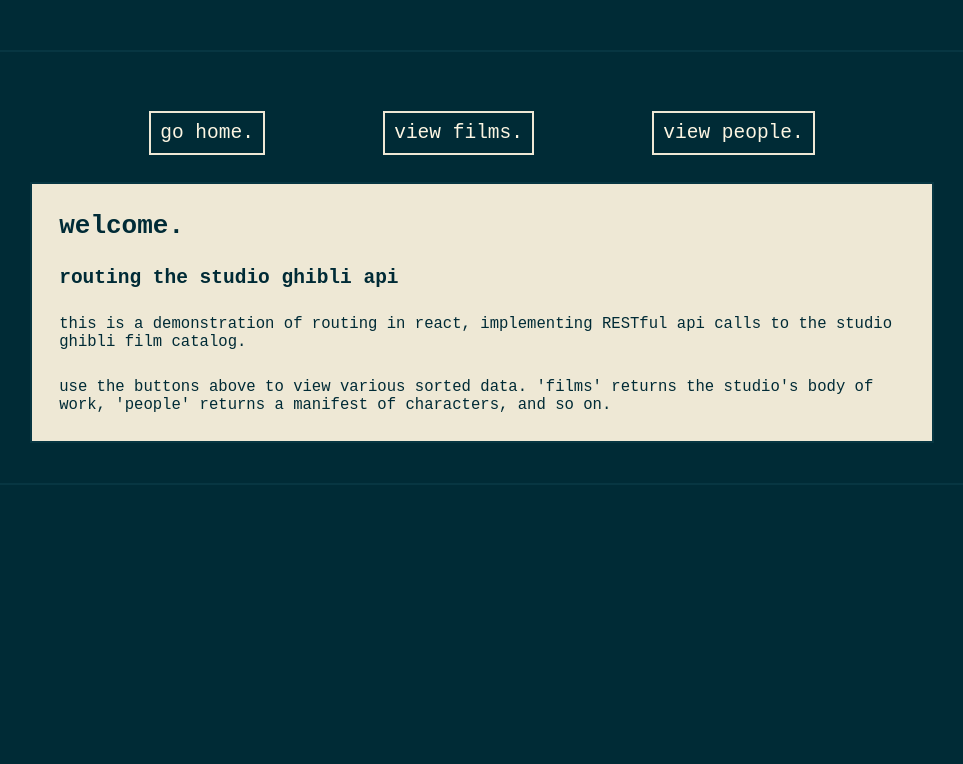
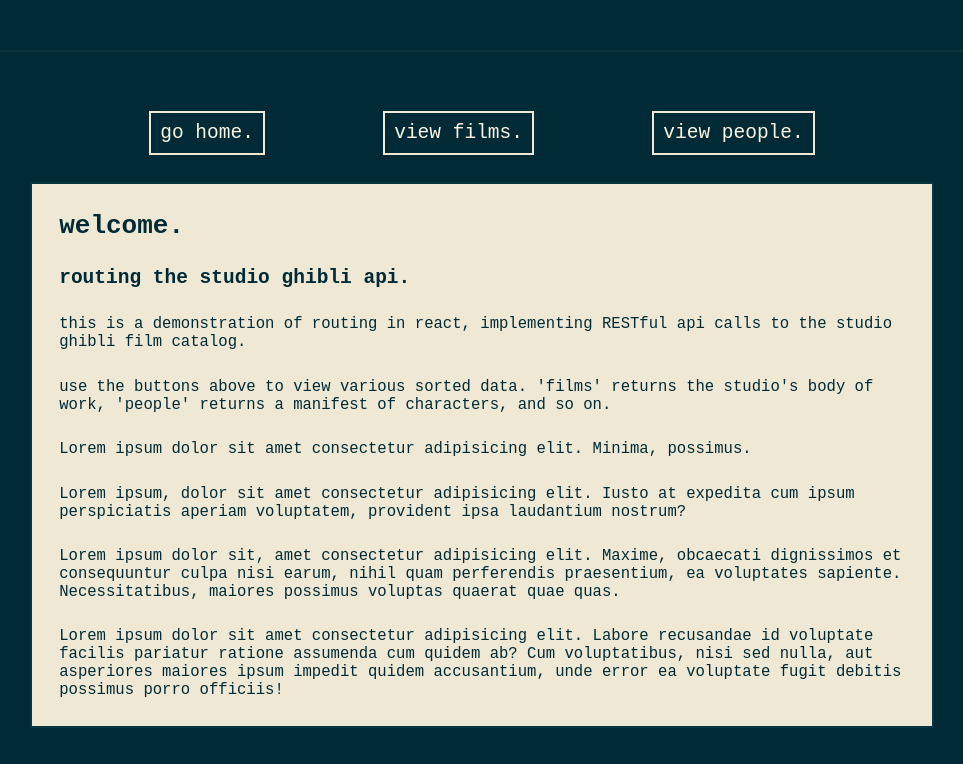
Before and after one commit to plebtech/ib-lab-routing-in-react, a React (Create React App) app: page / in a window 1280 px wide. Shown: the top 764 px of the page, without its empty margins (158-1121 px from the left). Built offline with nearby package versions, Linux system fonts and the light colour scheme.

Commit message:
completed all tasks (with help from josh). YAY.

```diff
--- a/src/components/App.jsx
+++ b/src/components/App.jsx
@@ -14,8 +14,8 @@
                 <>
                     <div id="controls">
                         <Link to="/">go home.</Link>
-                        <Link to="films">view films.</Link>
-                        <Link to="people">view people.</Link>
+                        <Link to="/films">view films.</Link>
+                        <Link to="/people">view people.</Link>
                     </div>
                     <div id="panel">
                         <Switch>
--- a/src/components/Home.jsx
+++ b/src/components/Home.jsx
@@ -8,9 +8,13 @@
         return (
             <>
                 <h1>welcome.</h1>
-                <h2>routing the studio ghibli api</h2>
+                <h2>routing the studio ghibli api.</h2>
                 <p>this is a demonstration of routing in react, implementing RESTful api calls to the studio ghibli film catalog.</p>
                 <p>use the buttons above to view various sorted data. 'films' returns the studio's body of work, 'people' returns a manifest of characters, and so on.</p>
+                <p>Lorem ipsum dolor sit amet consectetur adipisicing elit. Minima, possimus.</p>
+                <p>Lorem ipsum, dolor sit amet consectetur adipisicing elit. Iusto at expedita cum ipsum perspiciatis aperiam voluptatem, provident ipsa laudantium nostrum?</p>
+                <p>Lorem ipsum dolor sit, amet consectetur adipisicing elit. Maxime, obcaecati dignissimos et consequuntur culpa nisi earum, nihil quam perferendis praesentium, ea voluptates sapiente. Necessitatibus, maiores possimus voluptas quaerat quae quas.</p>
+                <p>Lorem ipsum dolor sit amet consectetur adipisicing elit. Labore recusandae id voluptate facilis pariatur ratione assumenda cum quidem ab? Cum voluptatibus, nisi sed nulla, aut asperiores maiores ipsum impedit quidem accusantium, unde error ea voluptate fugit debitis possimus porro officiis!</p>
             </>
         )
     }
--- a/src/components/Person.jsx
+++ b/src/components/Person.jsx
@@ -22,6 +22,7 @@
                     <span>age: {this.state.person.age}</span>
                     <span>gender: {this.state.person.gender}</span>
                 </h4>
+                <p><a href={this.state.person.url} target="_new">view raw data.</a></p>
             </div>
         )
     }
```
